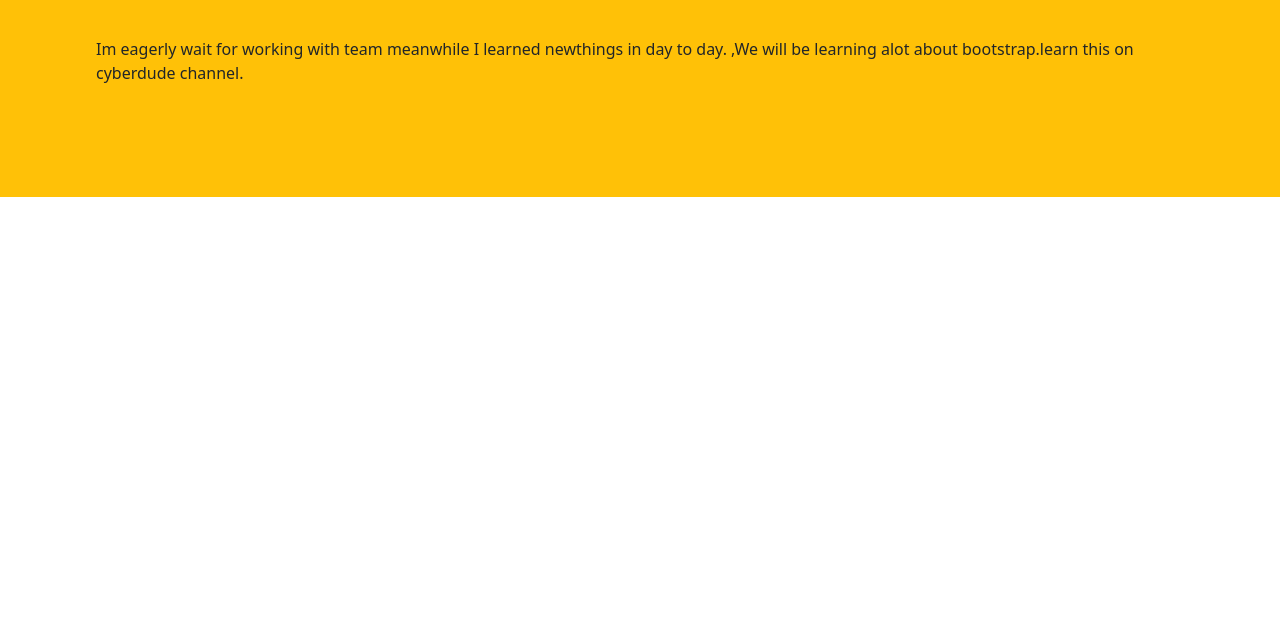
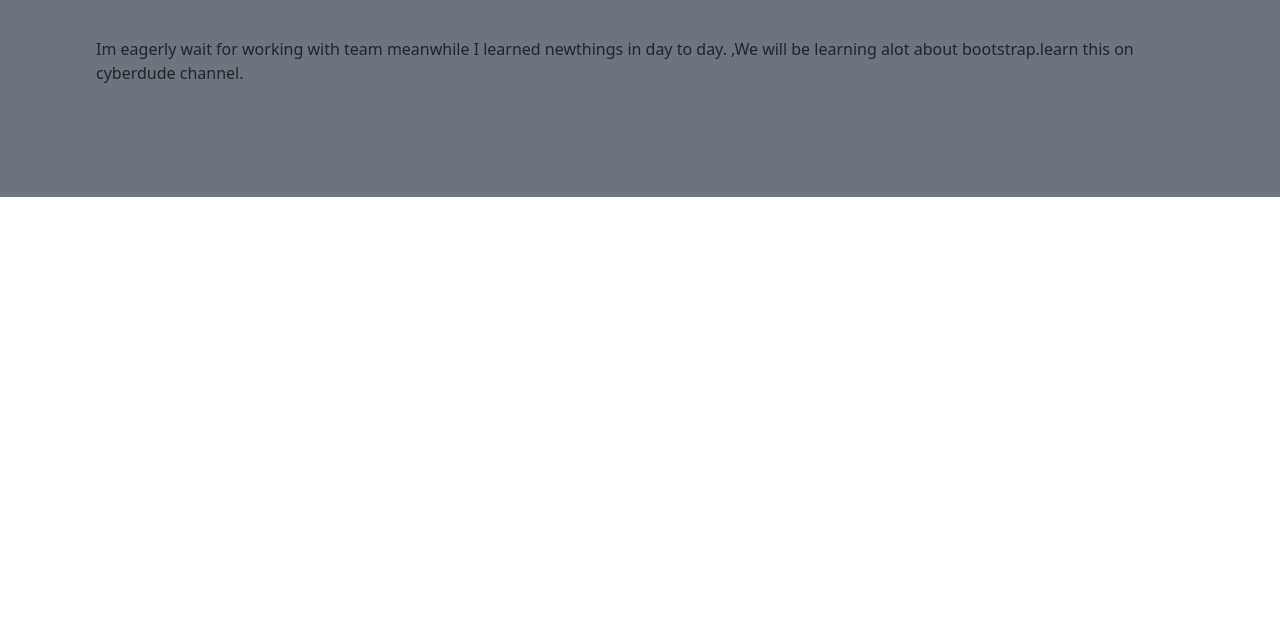
Before and after one commit to saranya500/bootsrap-basic, a plain HTML site: page index.html in a window 1280 px wide. Shown: the part 171-800 px from the top of the page. Drawn offline with nearby package versions, Linux system fonts and the light colour scheme.

Commit message:
designed

```diff
--- a/index.html
+++ b/index.html
@@ -48,7 +48,7 @@
       </nav>
 
 
-       <div class="p-5 bg-warning">
+       <div class="p-5 bg-secondary">
             <h1>Web Developer</h1>
             <p class="p-5">Im eagerly wait for working with team meanwhile I learned  newthings in day to day.  ,We will be learning alot about bootstrap.learn this on cyberdude channel.</p>
         </div>
```
